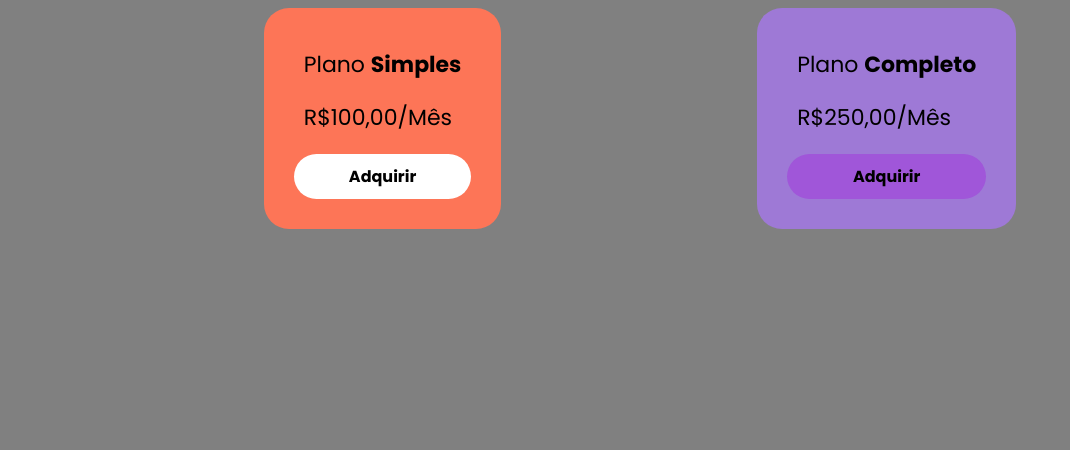
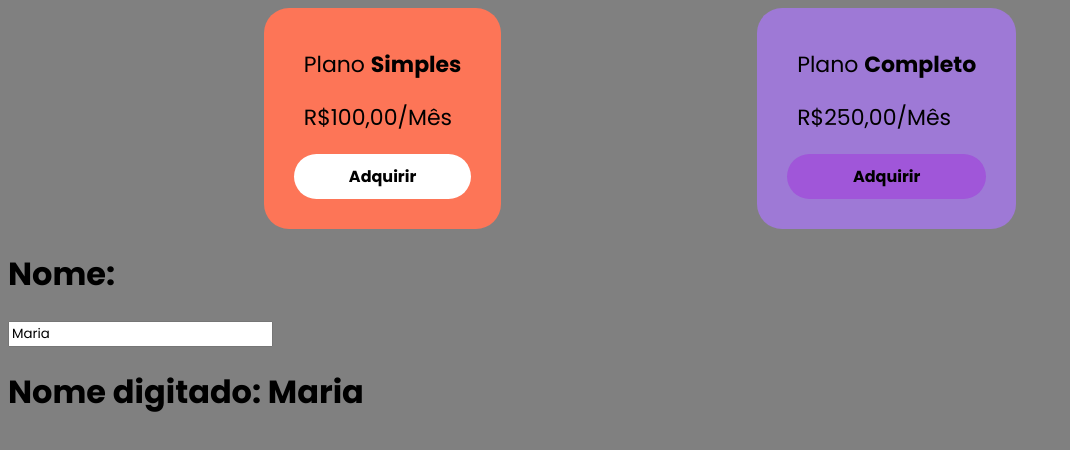
Before and after one commit to Dev-HideyukiTakahashi/cards-project, an Angular app: page / in a window 1280 px wide. Shown: the top 450 px of the page, without its empty margins (0-1070 px from the left). Built offline with nearby package versions, Linux system fonts and the light colour scheme.

Commit message:
two way data binding

```diff
--- a/src/app/app.component.html
+++ b/src/app/app.component.html
@@ -5,3 +5,9 @@
   <app-card [planType]="'Completo'" [planPrice]="250" [cardStyle]="'purple'"
     (buttonClicked)="onCardButtonClicked()"></app-card>
 </div>
+
+
+<!-- Two way data binding / input e output no ngmodel-->
+<h1>Nome:</h1>
+<input type="text" [(ngModel)]="name">
+<h1>Nome digitado: {{ name }}</h1>
--- a/src/app/app.component.ts
+++ b/src/app/app.component.ts
@@ -11,4 +11,6 @@ export class AppComponent {
   onCardButtonClicked() {
     console.log('onCardButtonClicked')
   }
+
+  name: string = 'Maria';
 }
--- a/src/app/app.module.ts
+++ b/src/app/app.module.ts
@@ -5,6 +5,7 @@ import { AppRoutingModule } from './app-routing.module';
 import { AppComponent } from './app.component';
 import { ButtonComponent } from './components/button/button.component';
 import { CardComponent } from './components/card/card.component';
+import { FormsModule } from '@angular/forms';
 
 @NgModule({
   declarations: [
@@ -14,7 +15,8 @@ import { CardComponent } from './components/card/card.component';
   ],
   imports: [
     BrowserModule,
-    AppRoutingModule
+    AppRoutingModule,
+    FormsModule
   ],
   providers: [],
   bootstrap: [AppComponent]
```
